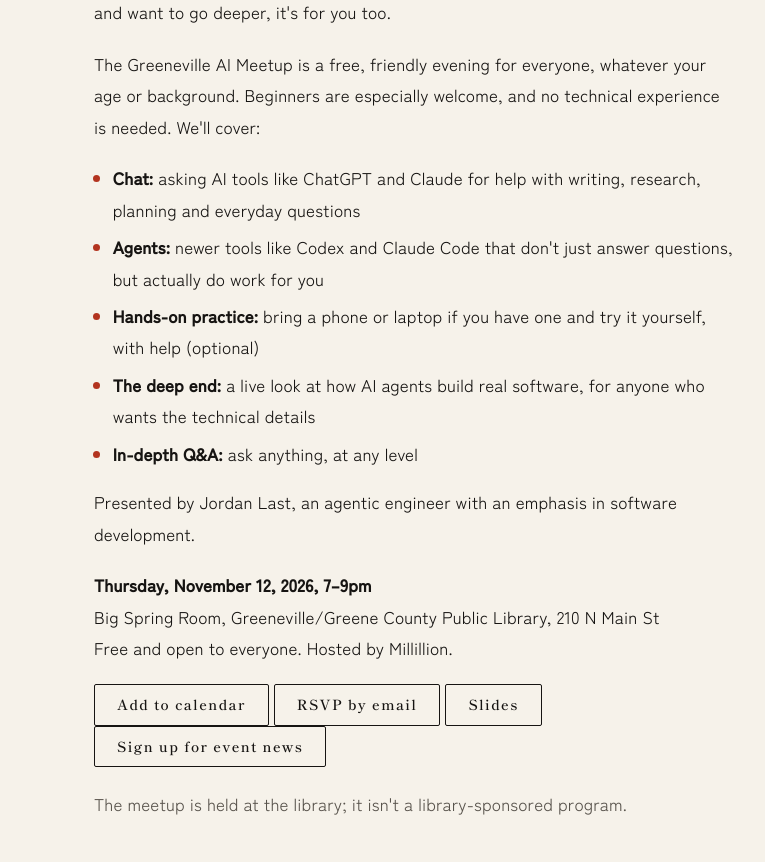
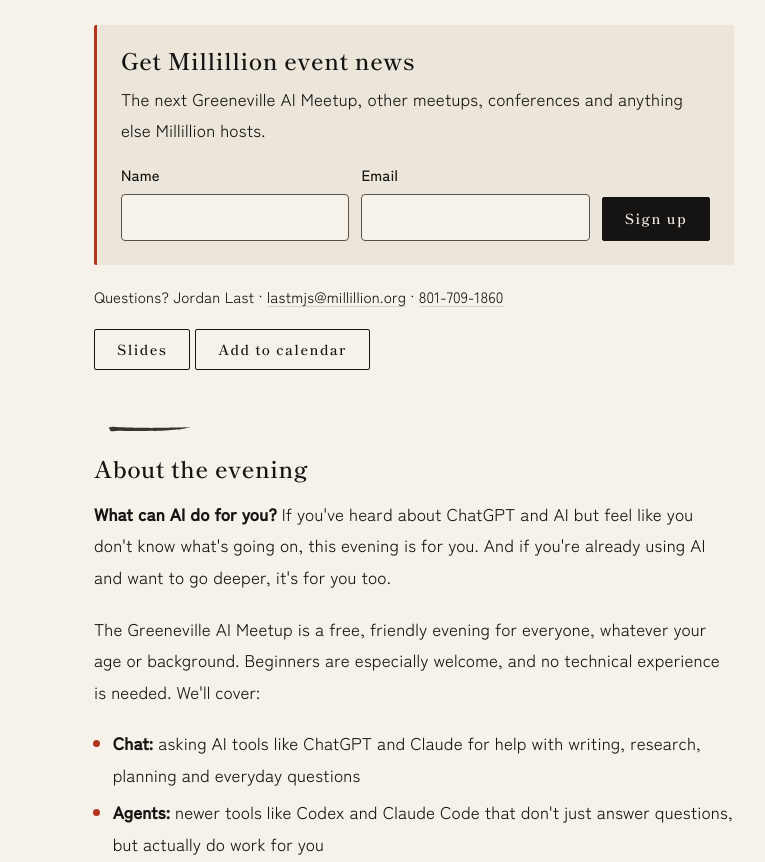
Before and after one commit to Millillion/website, an Astro site: page /meetup in a window 1280 px wide. Shown: the part 387-1249 px from the top of the page, without its empty margins (226-991 px from the left). Built offline with nearby package versions, Linux system fonts and the light colour scheme; Astro itself is replaced by a stand-in of ours.

Commit message:
Meetup page: event news sign-up and contact details up top; drop the email RSVP button
Co-Authored-By: Claude Opus 5.5 <noreply@anthropic.com>

```diff
--- a/src/pages/meetup.astro
+++ b/src/pages/meetup.astro
@@ -1,9 +1,30 @@
 ---
 import Base from "../layouts/Base.astro";
+import { SITE } from "../site.js";
 ---
 <Base title="Greeneville AI Meetup: What AI Can Do for You" description="A free evening to learn what AI can do for you, from first steps to deep technical dives, with hands-on help and plenty of time for questions. Thursday, November 12, 2026, 7–9pm, Greeneville/Greene County Public Library.">
   <article class="prose">
-    <h1>Greeneville AI Meetup: What AI Can Do for You</h1>
+    <h1>Greeneville AI Meetup</h1>
+    <p class="lede"><strong>What AI Can Do for You</strong><br>Thursday, November 12, 2026, 7–9pm<br>Big Spring Room, Greeneville/Greene County Public Library, 210 N Main St<br>Free and open to everyone</p>
+
+    <section class="signup" id="event-news">
+      <h2>Get Millillion event news</h2>
+      <p>The next Greeneville AI Meetup, other meetups, conferences and anything else Millillion hosts.</p>
+      <p id="joined" class="notice" hidden>Thank you. You're on the list.</p>
+      <p id="join-error" class="notice" hidden>Sorry, that didn't go through. Please check your email address and try again.</p>
+      <form class="signup-form" method="post" action="/api/events">
+        <label>Name <input name="name" required maxlength="200" autocomplete="name" /></label>
+        <label>Email <input name="email" type="email" required maxlength="200" autocomplete="email" /></label>
+        <input type="hidden" name="source" value="meetup page" />
+        <label class="hp" aria-hidden="true">Company <input name="company" tabindex="-1" autocomplete="off" /></label>
+        <button class="cta primary" type="submit">Sign up</button>
+      </form>
+    </section>
+
+    <p class="contact-line">Questions? Jordan Last · <a href={`mailto:${SITE.email}`}>{SITE.email}</a> · <a href={`tel:${SITE.phone.replace(/-/g, "")}`}>{SITE.phone}</a></p>
+    <p><a class="cta" href="/meetup/slides/">Slides</a> <a class="cta" href="/greeneville-ai-meetup.ics">Add to calendar</a></p>
+
+    <h2>About the evening</h2>
     <p><strong>What can AI do for you?</strong> If you've heard about ChatGPT and AI but feel like you don't know what's going on, this evening is for you. And if you're already using AI and want to go deeper, it's for you too.</p>
     <p>The Greeneville AI Meetup is a free, friendly evening for everyone, whatever your age or background. Beginners are especially welcome, and no technical experience is needed. We'll cover:</p>
     <ul>
@@ -13,21 +34,8 @@ import Base from "../layouts/Base.astro";
       <li><strong>The deep end:</strong> a live look at how AI agents build real software, for anyone who wants the technical details</li>
       <li><strong>In-depth Q&amp;A:</strong> ask anything, at any level</li>
     </ul>
-    <p>Presented by Jordan Last, an agentic engineer with an emphasis in software development.</p>
-    <p><strong>Thursday, November 12, 2026, 7–9pm</strong><br>Big Spring Room, Greeneville/Greene County Public Library, 210 N Main St<br>Free and open to everyone. Hosted by Millillion.</p>
-    <p><a class="cta" href="/greeneville-ai-meetup.ics">Add to calendar</a> <a class="cta" href="mailto:lastmjs@millillion.org?subject=Greeneville%20AI%20Meetup%20RSVP">RSVP by email</a> <a class="cta" href="/meetup/slides/">Slides</a> <a class="cta" href="#event-news">Sign up for event news</a></p>
+    <p>Presented by Jordan Last, an agentic engineer with an emphasis in software development. Hosted by Millillion.</p>
     <p class="muted">The meetup is held at the library; it isn't a library-sponsored program.</p>
-    <h2 id="event-news">Millillion event news</h2>
-    <p>Sign up to hear about Millillion events: the next Greeneville AI Meetup, other meetups, conferences and anything else Millillion hosts.</p>
-    <p id="joined" class="notice" hidden>Thank you. You're on the list.</p>
-    <p id="join-error" class="notice" hidden>Sorry, that didn't go through. Please check your email address and try again.</p>
-    <form class="contact-form" method="post" action="/api/events">
-      <label>Name <input name="name" required maxlength="200" autocomplete="name" /></label>
-      <label>Email <input name="email" type="email" required maxlength="200" autocomplete="email" /></label>
-      <input type="hidden" name="source" value="meetup page" />
-      <label class="hp" aria-hidden="true">Company <input name="company" tabindex="-1" autocomplete="off" /></label>
-      <button class="cta primary" type="submit">Sign up</button>
-    </form>
   </article>
   <script is:inline>
     const q = new URLSearchParams(location.search);
--- a/src/styles/global.css
+++ b/src/styles/global.css
@@ -125,3 +125,17 @@ footer.site .mark { font-family: var(--serif); letter-spacing: 0.08em; }
 .contact-form button { justify-self: start; cursor: pointer; }
 .contact-form .hp { position: absolute; left: -9999px; width: 1px; height: 1px; overflow: hidden; }
 .notice { padding: .8rem 1rem; border-left: 3px solid currentColor; }
+/* meetup: event news sign-up up top */
+.lede { font-size: 1.05rem; margin-top: -0.4em; }
+.signup { background: var(--wash); border-left: 3px solid var(--shu); padding: 20px 24px 24px; margin: 28px 0 18px; border-radius: 2px; }
+.prose .signup h2 { margin: 0 0 0.3em; }
+.prose .signup h2::before { display: none; }
+.signup p { margin-bottom: 0.9em; }
+.signup-form { display: grid; grid-template-columns: 1fr 1fr auto; gap: 12px; align-items: end; }
+.signup-form label { display: grid; gap: .3rem; font-weight: 500; font-size: 15px; }
+.signup-form input { font: inherit; color: inherit; background: var(--paper); border: 1px solid var(--ink-soft); border-radius: 4px; padding: .55rem .7rem; }
+.signup-form button { cursor: pointer; padding: 11px 22px; }
+.signup-form .hp { position: absolute; left: -9999px; width: 1px; height: 1px; overflow: hidden; }
+@media (max-width: 560px) { .signup-form { grid-template-columns: 1fr; } .signup-form button { justify-self: start; } }
+.contact-line { font-size: 15px; }
+.contact-line a { white-space: nowrap; }
```
